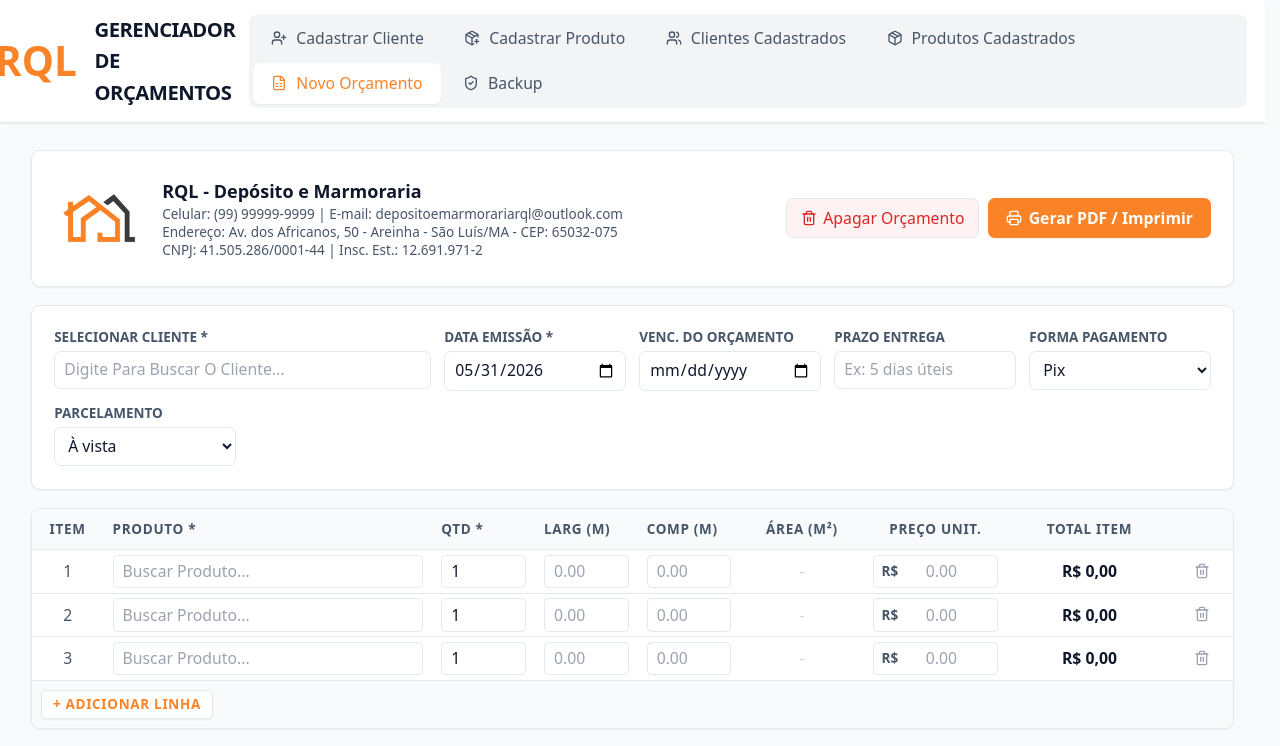
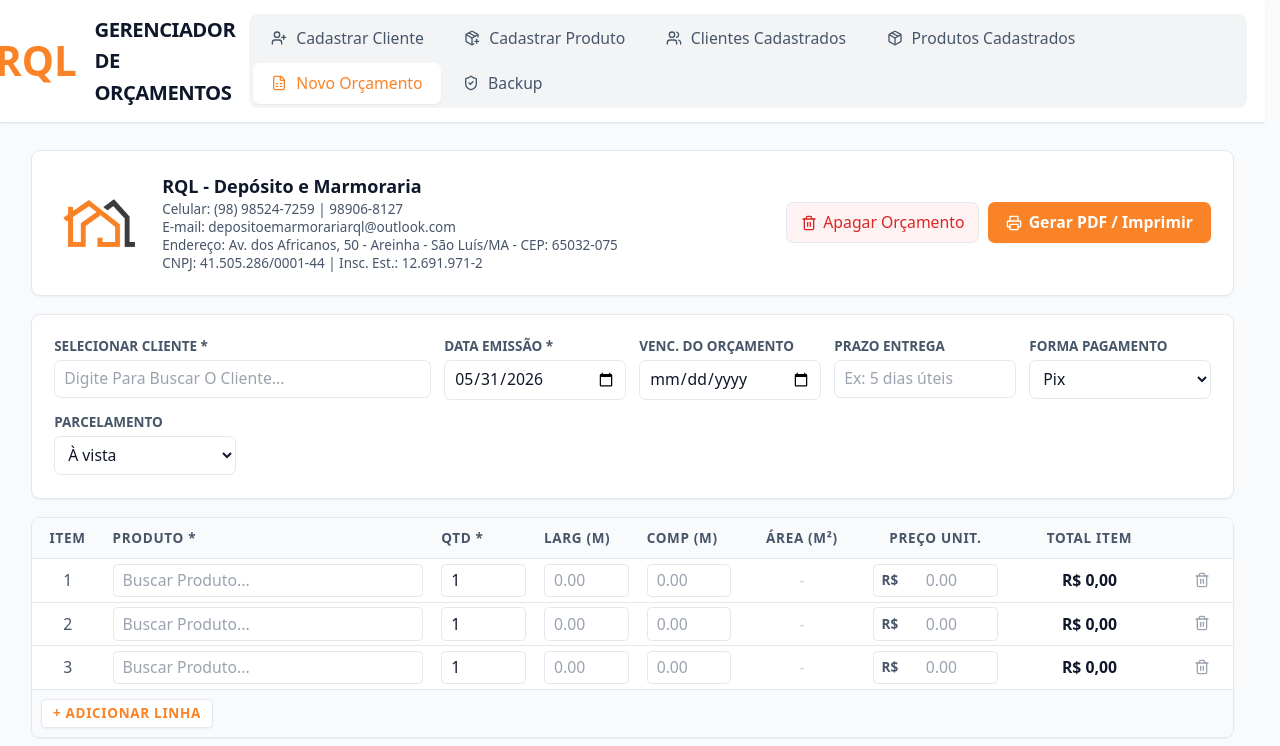
Before and after one commit to DaniloDoria27/atividade-extensionista-2-granfaculdade, a React (Vite) app: page / in a window 1280 px wide. Shown: the top 746 px of the page. Built offline with nearby package versions, Linux system fonts and the light colour scheme.

Commit message:
Adiciona atualizaçao no número da empresa prestadora de serviço

```diff
--- a/src/components/NovoOrcamento.jsx
+++ b/src/components/NovoOrcamento.jsx
@@ -6,7 +6,7 @@ import logoEmpresa from '../img/logo.png';
 
 const DADOS_EMPRESA = {
   nome: 'RQL - Depósito e Marmoraria',
-  celular: '(99) 99999-9999',
+  celular: '(98) 98524-7259 | 98906-8127',
   email: 'depositoemarmorariarql@outlook.com',
   logotipoUrl: logoEmpresa,
   cnpj: '41.505.286/0001-44',
@@ -249,7 +249,10 @@ export default function NovoOrcamento() {
               {DADOS_EMPRESA.nome}
             </h2>
             <p className='text-xs text-custom-muted'>
-              Celular: {DADOS_EMPRESA.celular} | E-mail: {DADOS_EMPRESA.email}
+              Celular: {DADOS_EMPRESA.celular}
+            </p>
+            <p className='text-xs text-custom-muted'>
+              E-mail: {DADOS_EMPRESA.email}
             </p>
             <p className='text-xs text-custom-muted'>
               Endereço: {DADOS_EMPRESA.endereco}
@@ -720,7 +723,9 @@ export default function NovoOrcamento() {
               {DADOS_EMPRESA.nome}
             </h1>
             <p className='text-custom-muted print:text-black'>
-              <strong>Contato Celular:</strong> {DADOS_EMPRESA.celular} |{' '}
+              <strong>Contato Celular:</strong> {DADOS_EMPRESA.celular}
+            </p>
+            <p className='text-custom-muted print:text-black mt-0.5'>
               <strong>E-mail:</strong>{' '}
               <span className='lowercase font-normal'>
                 {DADOS_EMPRESA.email}
```
